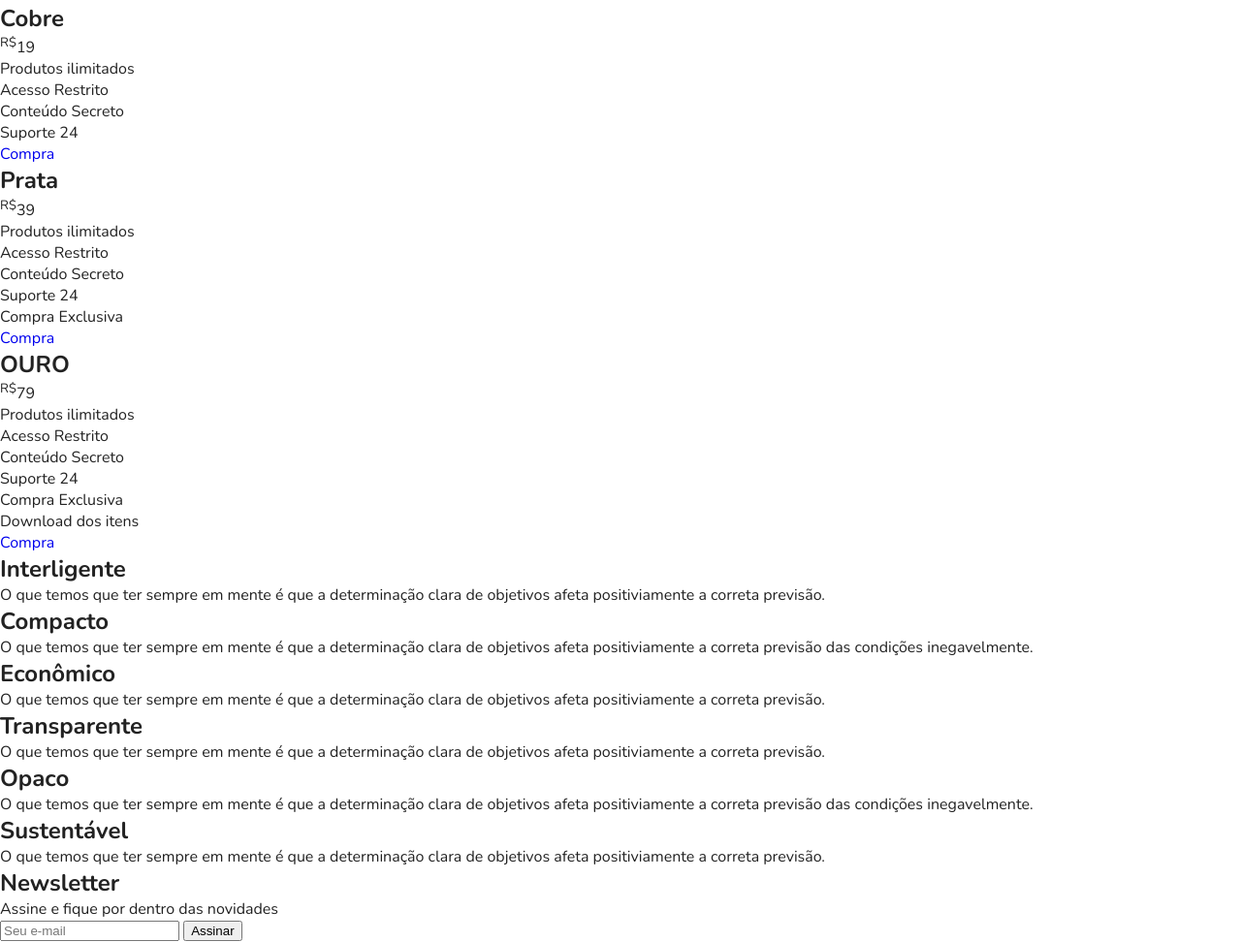
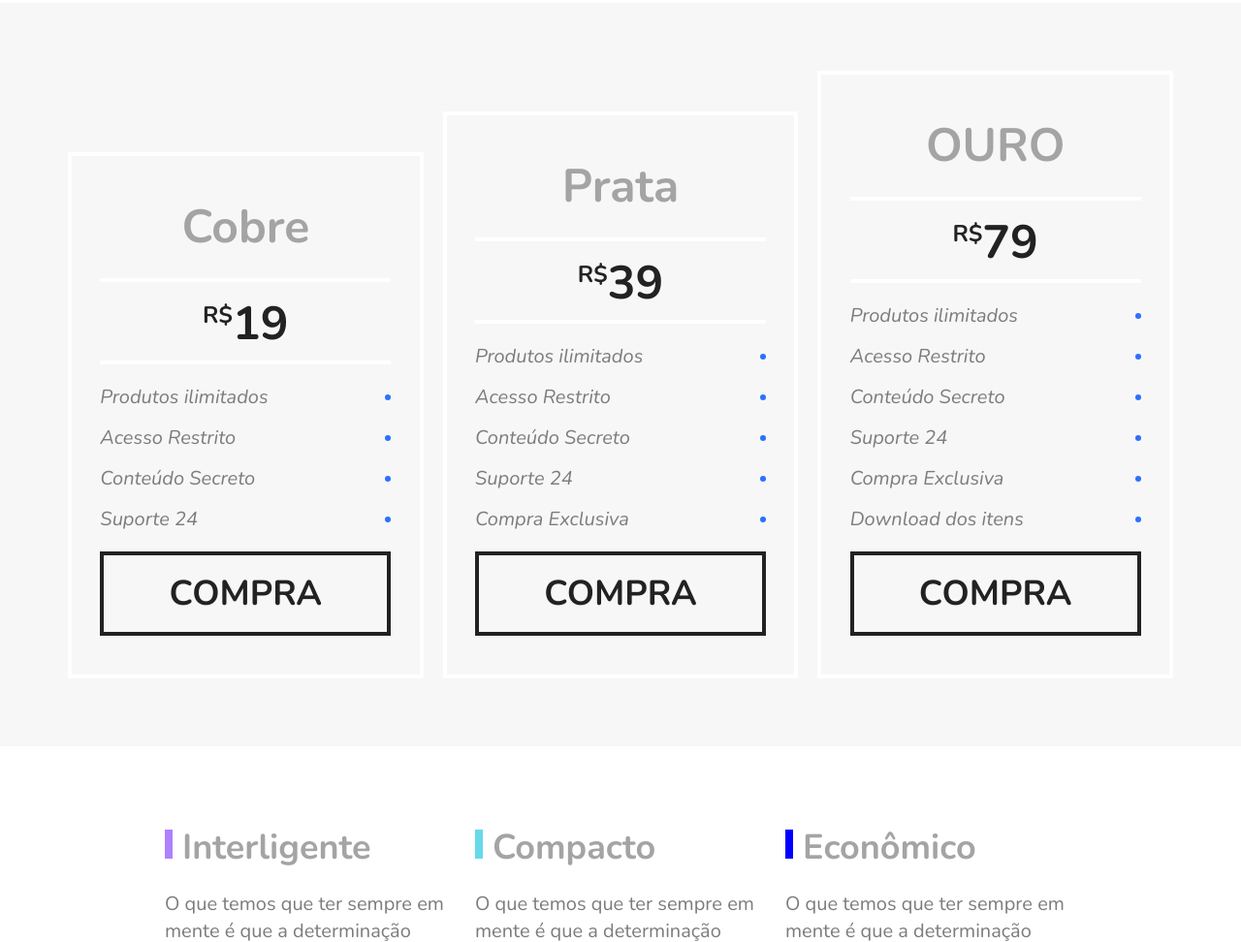
Before and after one commit to WendelSantosNunes/Flex-Box_Curso-Origamid, a plain HTML site: page index.html in a window 1280 px wide. Shown: the part 1828-2800 px from the top of the page at 97% size. Drawn offline with nearby package versions, Linux system fonts and the light colour scheme; files whose address does not match are found by name.

Commit message:
Atualização final do css

```diff
--- a/css/style.css
+++ b/css/style.css
@@ -2,6 +2,7 @@
 
 * {
     box-sizing: border-box;
+    font-family: 'Nunito', Helvetica, Arial, sans-serif;
 }
 
 body, h1, h2, p, ul, li, a {
@@ -10,7 +11,6 @@ body, h1, h2, p, ul, li, a {
 }
 
 body{
-    font-family: 'Nunito', Helvetica, Arial, sans-serif;
     color: #222;
 }
 
@@ -104,7 +104,7 @@ img {
 .introducao {
     font-size: 3em;
     line-height: 1;
-    max-height: 960px;
+    max-width: 960px;
     margin: 0 auto;
     padding: 60px 10px;
 }
@@ -186,3 +186,221 @@ img {
 .blue {
     border-top: 8px solid #66D9EB;
 }
+
+/* Preço */
+
+.preco {
+    background-color: #F7F7F7;
+    padding: 60px;
+    display:flex;
+    flex-wrap: wrap;
+    align-items: flex-end;
+}
+
+.preco-item {
+    flex: 1 1 260px;
+    border: 4px solid #FFF;
+    padding: 20px;
+    margin: 10px;
+}
+
+.preco-item h2{
+    font-size: 3em;
+    color: #A4A4A4;
+    text-align: center;
+    margin-top: 20px;
+}
+
+.preco-item span {
+
+    font-size: 3em;
+    text-align: center;
+    font-weight: bold;
+
+    margin: 20px auto;
+    max-width: 300px;
+    display: block;
+    padding: 10px 0 5px 0;
+    border-top: 4px solid #FFF;
+    border-bottom: 4px solid #FFF;
+}
+
+.preco-item sup {
+    font-size: 1.5rem;
+}
+
+.preco-item ul {
+    max-width: 300px;
+    margin: 20px auto;
+    font-size: 1.25em;
+    font-style: italic;
+    color: #7C7C7C;
+}
+
+.preco-item li {
+    display: flex;
+    justify-content: space-between;
+    align-items: center;
+    margin-bottom: 15px;
+}
+
+.preco-item li::after {
+    content: '';
+    display: block;
+    height: 6px;
+    width: 6px;
+    background: #2C70FF;
+    border-radius: 50%;
+}
+
+.preco-item a {
+    max-width: 300px;
+    display: block;
+    margin: 20px auto;
+    border: 4px solid;
+    color: #222;
+    text-transform: uppercase;
+    font-weight: bolder;
+    font-size: 2.25em;
+    padding: 15px 0;
+    text-align: center;
+}
+
+@media(max-width: 800px){
+    .preco {
+        padding-left: 10px;
+        padding-right: 10px;
+    }
+    .preco .preco-item:nth-child(3){
+        order: -2;
+    }
+    .preco .preco-item:nth-child(2){
+        order: -1;
+    }
+}
+
+/* Qualidade */
+
+.qualidade {
+    max-width: 960px;
+    margin: 60px auto;
+    display: flex;
+    flex-wrap: wrap;
+}
+
+.qualidade-item {
+    flex: 1 1 300px;
+    margin: 20px 10px;
+}
+
+.qualidade-item h2{
+    font-size: 2.25em;
+    color: #A4A4A4;
+    margin-bottom: 20px;
+}
+
+.qualidade-item h2::before {
+    content: '';
+    display: inline-block;
+    width: 8px;
+    height: 30px;
+    margin-right: 10px;
+    background: blue;
+}
+
+.qualidade-item:nth-of-type(3n+1) h2::before {
+    background-color: #AE81FF;
+}
+
+.qualidade-item:nth-of-type(3n+2) h2::before {
+    background-color: #F9265E;
+}
+
+.qualidade-item:nth-of-type(3n+2) h2::before {
+    background-color: #66D9EB;
+}
+
+.qualidade-item p {
+    font-size: 1.25em;
+    line-height: 1.4;
+    color:#7C7C7C;
+}
+
+.newsletter {
+    background-color: #F7F7F7;
+    padding: 60px calc((100% - 960px) / 2);
+    display: flex;
+    flex-wrap: wrap;
+}
+
+.newsletter-info {
+    flex: 1 1 260px;
+    margin: 0 10px;
+}
+
+.newsletter-info h1 {
+    font-size: 3em;
+    color: #A4A4A4;
+}
+
+.newsletter-info p {
+    font-size: 1.25em;
+    font-style: italic;
+    max-width: 230px;
+    color:#7C7C7C;
+    margin-bottom: 10px;
+}
+
+.newsletter-form {
+    flex: 2 1 260px;
+    margin: 0 10px;
+    align-self: center;
+    display: flex;
+    flex-wrap: wrap;
+}
+
+.newsletter-form input {
+    flex: 3 1 260px;
+    font-size: 1.25em;
+    color: #7C7C7C;
+    font-style: italic;
+    border: 4px solid #2C70FF;
+    background: transparent;
+    padding:15px 10px;
+    margin: 0px;
+    border-radius: 0px;
+}
+
+.newsletter-form button {
+    flex: 1 1 200px;
+    font-size: 2.25em;
+    font-weight: bold;
+    text-transform: uppercase;
+    background-color: #2C70FF;
+    color: #FFF;
+    cursor: pointer;
+    border: 0px;
+    padding: 13px 10px;
+}
+
+@media(max-width: 600px){
+    .newsletter-form bottom {
+        font-size: 1.5em;
+    }
+}
+
+/* #Footer# */
+
+.footer {
+    display: flex;
+    background-color: #2C70FF;
+    height: 200px;
+    align-items: center;
+}
+
+.footer p {
+    flex: 1 1 260px;
+    text-align: center;
+    font-size: 2.25em;
+    color: #122AB2;
+}
```
